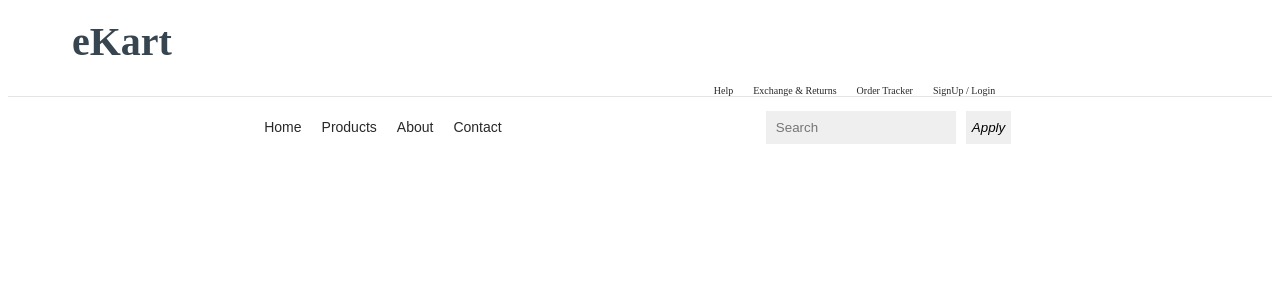
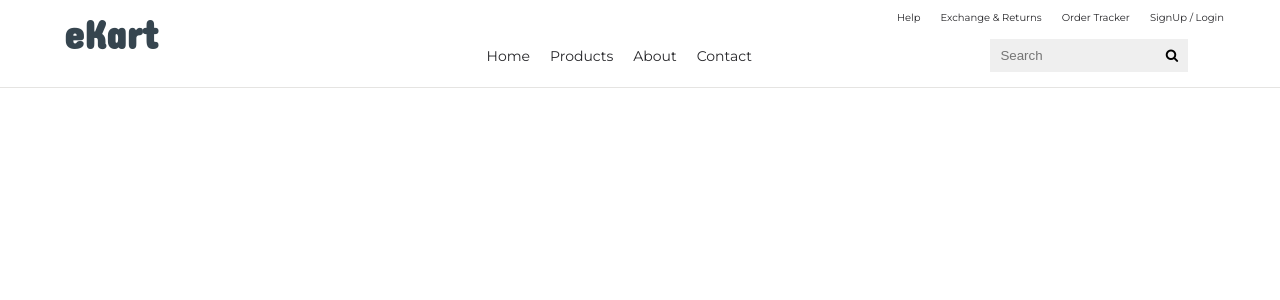
Before and after one commit to ArtemBelyi/angular-ekard, an Angular app: page / in a window 1280 px wide. Shown: the top 300 px of the page. Built offline with nearby package versions, Linux system fonts and the light colour scheme.

Commit message:
the contents of the header component was changed

```diff
--- a/src/app/header/header.component.html
+++ b/src/app/header/header.component.html
@@ -1,5 +1,6 @@
 <div class="ekart--header">
   <div class="ekart-logo">
+    <!-- <img src="images/logo.jpeg"> -->
     eKart
   </div>
   <div class="ekart--header--nav">
@@ -19,7 +20,7 @@
       <div class="ekart--search-bar">
         <input type="text" class="ekart-search-box" placeholder="Search">
         <button class="ekart--search--btn">
-          <i class="fa fa fa-search" aria-hidden="true">Apply</i>
+          <i class="fa fa fa-search" aria-hidden="true"></i>
         </button>
       </div>
     </div>
--- a/src/app/header/header.component.scss
+++ b/src/app/header/header.component.scss
@@ -37,15 +37,13 @@
 }
 .ekart--bottom--bar{
   display: flex;
-  height: 33px;
 }
 .ekart--search-bar{
-  display: flex;
-  gap: 10px;
   padding: 0 3vh;
 }
 .ekart-search-box{
   width: 170px;
+  height: 33px;
   border: none;
   background-color: #efefef;
   padding: 2px 10px;
@@ -56,16 +54,17 @@ a{
   color: #28282B;
 }
 .ekart--search--btn{
-  height: 100%;
+  width: 33px;
+  height: 33px;
   border: none;
-  cursor: pointer;
   background-color: #efefef;
+  margin-left: -5px;
 }
 
 .btn{
   padding: 15px 25px;
   border: none;
-  margin: 10px 0px;
+  margin: 10px 0;
 }
 
 .btn-primary{
--- a/src/styles.scss
+++ b/src/styles.scss
@@ -1 +1,14 @@
-/* You can add global styles to this file, and also import other style files */
+
+@import url('https://fonts.googleapis.com/css2?family=Concert+One&family=Montserrat:ital,wght@0,100;0,200;0,300;0,400;1,100;1,200;1,300;1,400&family=Roboto:wght@100;300;400;500;700;900&display=swap');
+@import url('https://fonts.googleapis.com/css2?family=Concert+One&family=Montserrat:ital,wght@0,100;0,200;0,300;0,400;1,100;1,200;1,300;1,400&family=Roboto:wght@100;300;400;500;700;900&display=swap');
+@import url('https://cdnjs.cloudflare.com/ajax/libs/font-awesome/4.6.3/css/font-awesome.min.css');
+/* @import "~../node_modules/bootstrap/dist/css/bootstrap.min.css"; */
+
+*{
+  margin: 0px;
+  padding: 0px;
+  box-sizing: border-box;
+}
+body{
+  font-family: 'Montserrat', sans-serif;
+}
```
